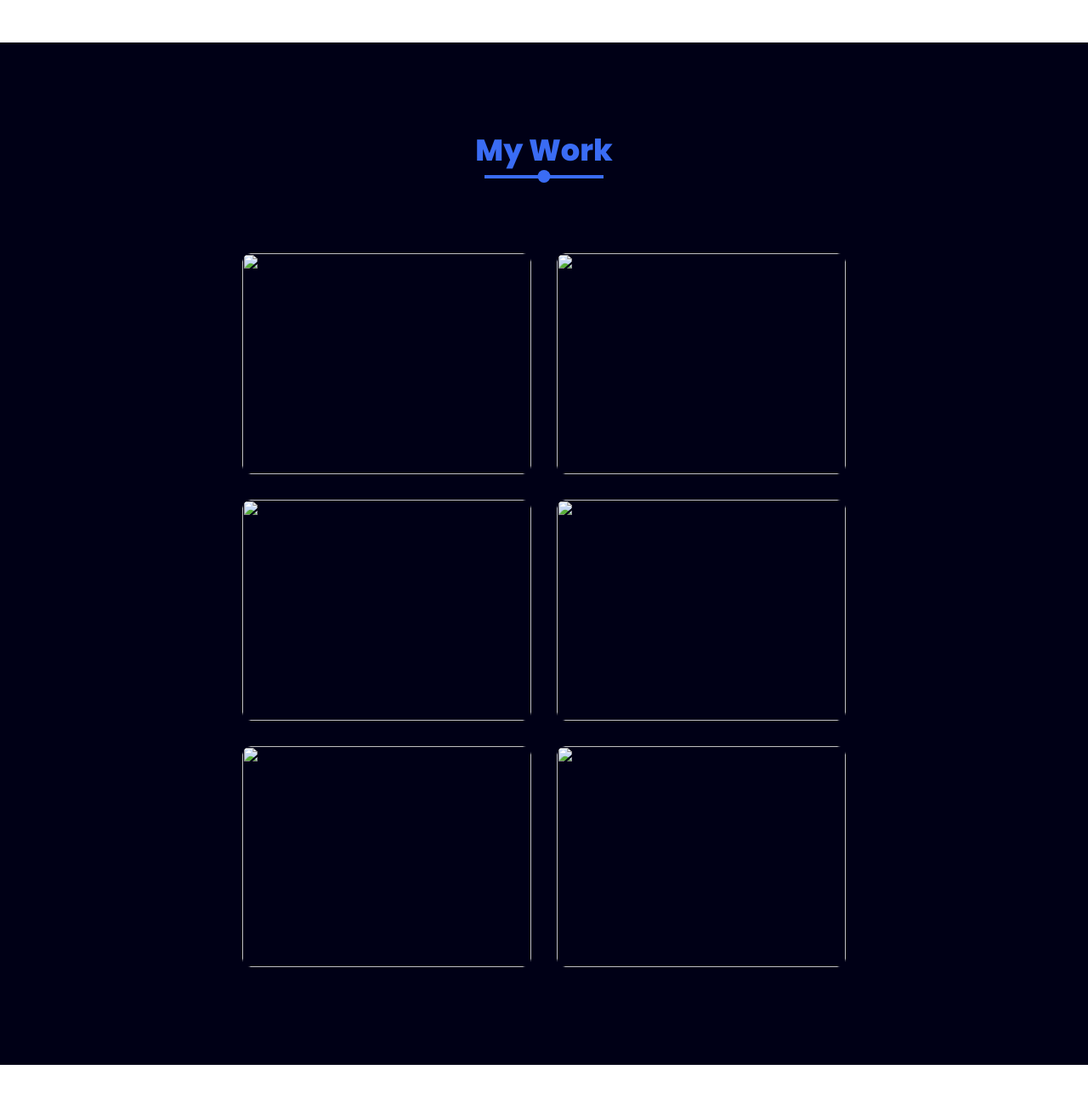
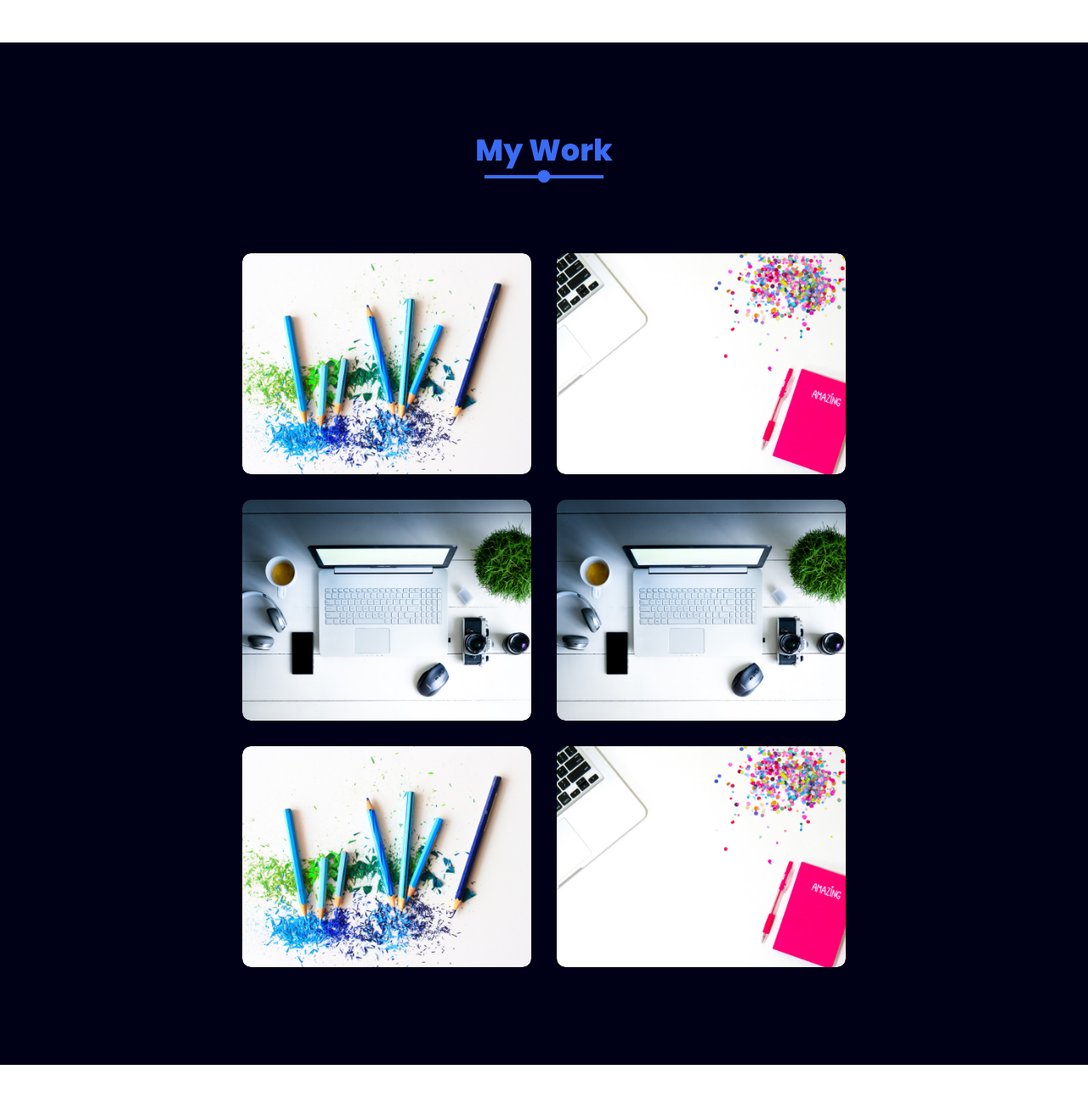
Before and after one commit to wayofrahul/Portfolio, a plain HTML site: page index.html in a window 1280 px wide. Shown: the part 3350-4642 px from the top of the page at 85% size. Drawn offline with nearby package versions, Linux system fonts and the light colour scheme; files whose address does not match are found by name.

Commit message:
Update index.html

```diff
--- a/index.html
+++ b/index.html
@@ -164,32 +164,32 @@
         <div class="content">
             <div class="card" data-aos="fade-right" data-aos-duration="1000" data-aos-delay="200">
                 <div class="card-img">
-                    <img src="Image/work1.jpg" alt="">
+                    <img src="work1.jpg" alt="">
                 </div>
             </div>
             <div class="card" data-aos="fade-up" data-aos-duration="1000" data-aos-delay="200">
                 <div class="card-img">
-                    <img src="Image/work2.jpg" alt="">
+                    <img src="work2.jpg" alt="">
                 </div>
             </div>
             <div class="card" data-aos="fade-left" data-aos-duration="1000" data-aos-delay="200">
                 <div class="card-img">
-                    <img src="Image/work3.jpg" alt="">
+                    <img src="work3.jpg" alt="">
                 </div>
             </div>
             <div class="card" data-aos="fade-right" data-aos-duration="1000" data-aos-delay="400">
                 <div class="card-img">
-                    <img src="Image/work4.jpg" alt="">
+                    <img src="work4.jpg" alt="">
                 </div>
             </div>
             <div class="card" data-aos="fade-up" data-aos-duration="1000" data-aos-delay="400">
                 <div class="card-img">
-                    <img src="Image/work5.jpg" alt="">
+                    <img src="work5.jpg" alt="">
                 </div>
             </div>
             <div class="card" data-aos="fade-left" data-aos-duration="1000" data-aos-delay="400">
                 <div class="card-img">
-                    <img src="Image/work6.jpg" alt="">
+                    <img src="work6.jpg" alt="">
                 </div>
             </div>
         </div>
```
